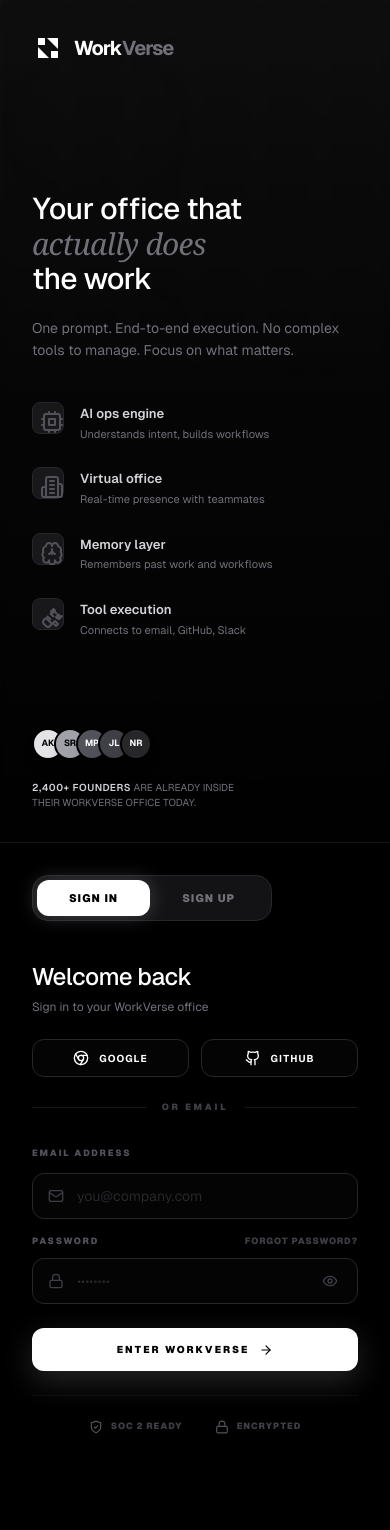
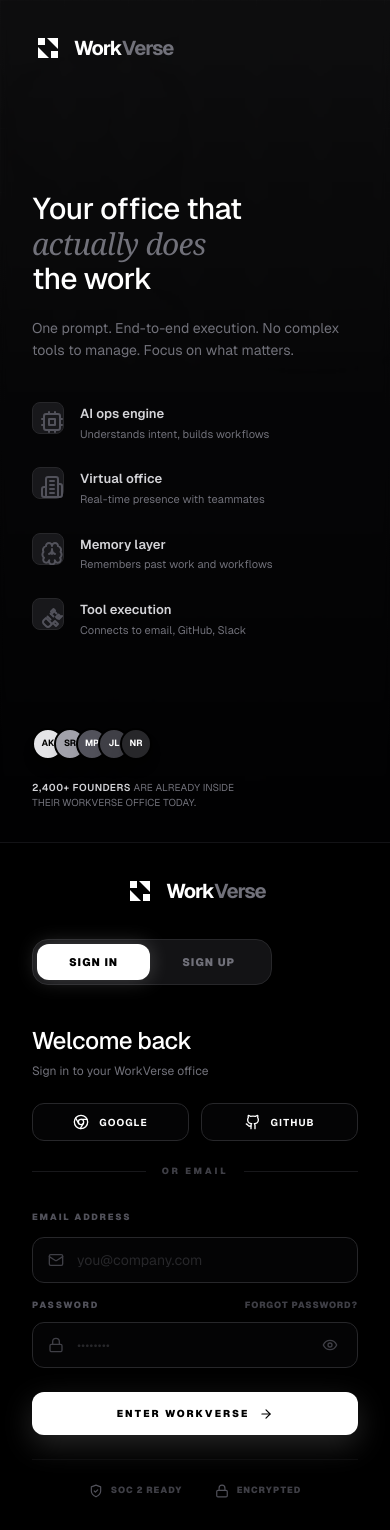
Before and after one commit to Arav-Menon/WorkVerse, a Next.js app in the folder apps/web/: page /auth in a window 390 px wide. Before the commit the page ends 1466 px from the top, so only its background shows below. Built offline with nearby package versions, Linux system fonts and the light colour scheme.

Commit message:
feat: implement AuthPage with Sign In and Sign Up functionality

```diff
--- /dev/null
+++ b/apps/web/app/(home)/auth/page.tsx
@@ -0,0 +1,67 @@
+"use client";
+
+import React, { useState } from "react";
+import { AuthBackground } from "../../../components/auth/AuthBackground";
+import { BrandingPanel } from "../../../components/auth/BrandingPanel";
+import { SignInForm } from "../../../components/auth/SignInForm";
+import { SignUpForm } from "../../../components/auth/SignUpForm";
+
+export default function AuthPage() {
+  const [activeTab, setActiveTab] = useState<"in" | "up">("in");
+
+  return (
+    <main className="min-h-screen bg-black text-zinc-50 font-sans selection:bg-white/10 selection:text-white relative overflow-hidden flex flex-col md:flex-row">
+      <AuthBackground />
+
+      {/* Left Side - Branding & Features */}
+      <BrandingPanel />
+
+      {/* Right Side - Auth Form */}
+      <div className="relative z-10 flex-1 flex flex-col justify-center items-center p-8 md:p-12 lg:p-16 bg-black/40">
+        <div className="w-full max-w-[380px]">
+          {/* Logo on Mobile only */}
+          <div className="flex items-center gap-2.5 mb-8 md:hidden justify-center w-full">
+            <div className="w-8 h-8 flex items-center justify-center">
+              <svg width="24" height="24" viewBox="0 0 24 24" fill="none" xmlns="http://www.w3.org/2000/svg">
+                <path d="M2 2H9V9H2V2Z" fill="white" />
+                <path d="M15 15H22V22H15V15Z" fill="white" />
+                <path d="M11 2H22V13L11 2Z" fill="white" />
+                <path d="M2 11V22H13L2 11Z" fill="white" />
+              </svg>
+            </div>
+            <div className="text-xl font-bold tracking-tighter text-white">
+              Work<span className="text-zinc-500">Verse</span>
+            </div>
+          </div>
+
+          <div className="flex justify-between items-center mb-10">
+            <div className="relative flex bg-zinc-900/80 border border-zinc-800 p-1 rounded-2xl backdrop-blur-md w-fit">
+              {/* Sliding Pill Background */}
+              <div
+                className={`absolute top-1 bottom-1 transition-all duration-300 ease-out bg-white rounded-xl shadow-[0_0_20px_rgba(255,255,255,0.2)] z-0`}
+                style={{
+                  left: activeTab === "in" ? "4px" : "calc(50% + 2px)",
+                  width: "calc(50% - 6px)"
+                }}
+              />
+              <button
+                onClick={() => setActiveTab("in")}
+                className={`relative z-10 text-[11px] font-black uppercase tracking-widest px-8 py-2.5 rounded-xl transition-colors duration-300 ${activeTab === "in" ? "text-black" : "text-zinc-500 hover:text-zinc-300"}`}
+              >
+                Sign in
+              </button>
+              <button
+                onClick={() => setActiveTab("up")}
+                className={`relative z-10 text-[11px] font-black uppercase tracking-widest px-8 py-2.5 rounded-xl transition-colors duration-300 ${activeTab === "up" ? "text-black" : "text-zinc-500 hover:text-zinc-300"}`}
+              >
+                Sign up
+              </button>
+            </div>
+          </div>
+
+          {activeTab === "in" ? <SignInForm /> : <SignUpForm />}
+        </div>
+      </div>
+    </main>
+  );
+}
```
